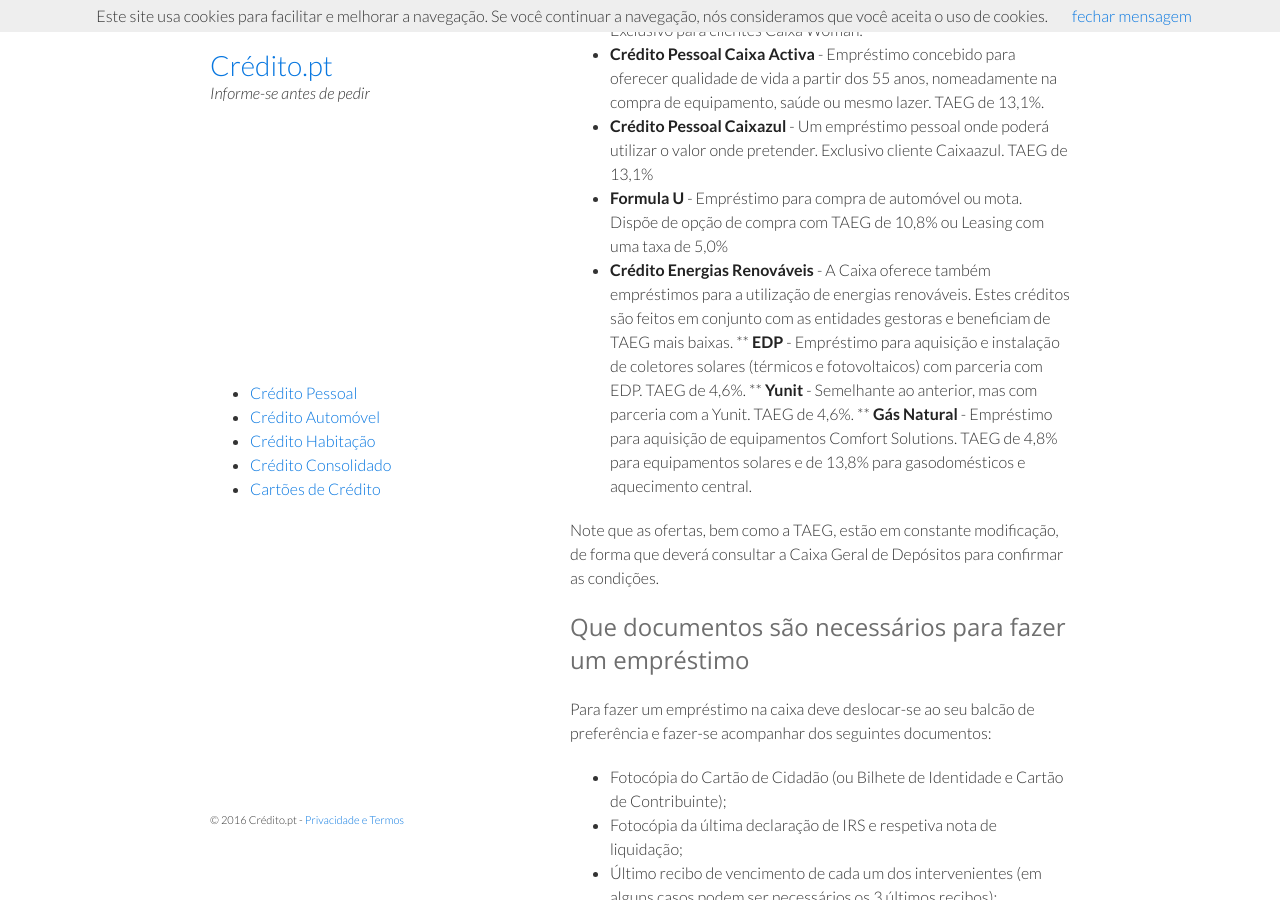
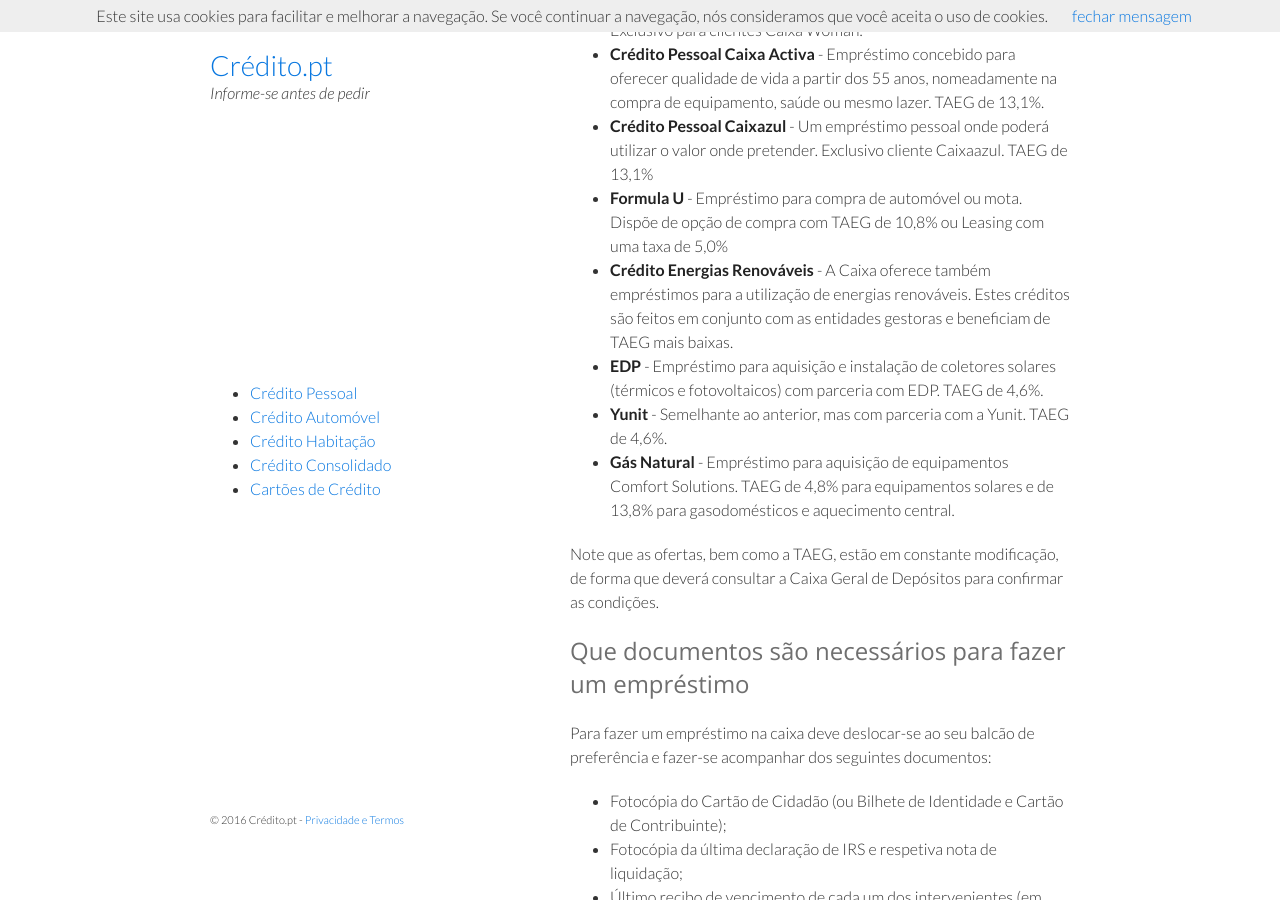
Before and after one commit to artigos/credito.pt, a Jekyll site: the page built from _posts/2014-10-07-emprestimos-na-caixa.md, in a window 1280 px wide and 900 px high, scrolled down 899 px. Built offline with Jekyll 4.4.1, drawn with Linux system fonts in a browser that asks for light colours; comment, search, counter and statistics services are not loaded.

Commit message:
Fixed text format

```diff
--- a/_posts/2014-10-07-emprestimos-na-caixa.md
+++ b/_posts/2014-10-07-emprestimos-na-caixa.md
@@ -24,9 +24,9 @@
 * **Crédito Pessoal Caixazul** - Um empréstimo pessoal onde poderá utilizar o valor onde pretender. Exclusivo cliente Caixaazul. TAEG de 13,1%
 * **Formula U** - Empréstimo para compra de automóvel ou mota. Dispõe de opção de compra com TAEG de 10,8% ou Leasing com uma taxa de 5,0%
 * **Crédito Energias Renováveis** - A Caixa oferece também empréstimos para a utilização de energias renováveis. Estes créditos são feitos em conjunto com as entidades gestoras e beneficiam de TAEG mais baixas.
-** __EDP__ - Empréstimo para aquisição e instalação de coletores solares (térmicos e fotovoltaicos) com parceria com EDP. TAEG de 4,6%.
-** __Yunit__ - Semelhante ao anterior, mas com parceria com a Yunit. TAEG de 4,6%.
-** __Gás Natural__ - Empréstimo para aquisição de equipamentos Comfort Solutions. TAEG de 4,8% para equipamentos solares e de 13,8% para gasodomésticos e aquecimento central.
+* **EDP** - Empréstimo para aquisição e instalação de coletores solares (térmicos e fotovoltaicos) com parceria com EDP. TAEG de 4,6%.
+* **Yunit** - Semelhante ao anterior, mas com parceria com a Yunit. TAEG de 4,6%.
+* **Gás Natural** - Empréstimo para aquisição de equipamentos Comfort Solutions. TAEG de 4,8% para equipamentos solares e de 13,8% para gasodomésticos e aquecimento central.
 
 Note que as ofertas, bem como a TAEG, estão em constante modificação, de forma que deverá consultar a Caixa Geral de Depósitos para confirmar as condições.
 
```
